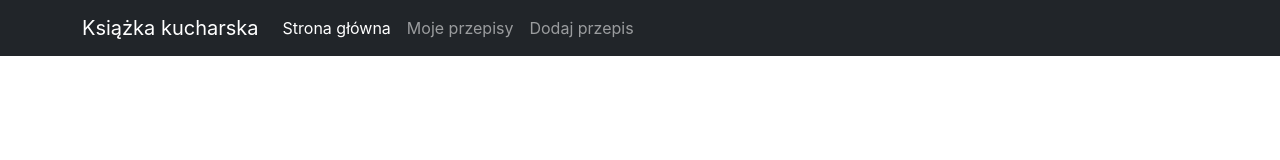
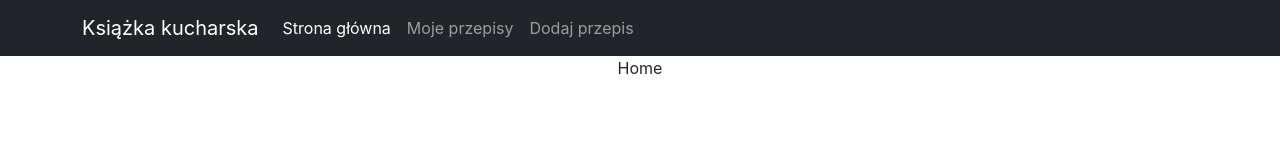
Before and after one commit to MichalSulima1999/spring-cooking-book, a React (Create React App) app in the folder recipe-book-frontend/: page / in a window 1280 px wide. Shown: the top 160 px of the page. Built offline with nearby package versions, Linux system fonts and the light colour scheme.

Commit message:
Added home route

```diff
--- a/recipe-book-frontend/src/components/Pages.jsx
+++ b/recipe-book-frontend/src/components/Pages.jsx
@@ -2,11 +2,13 @@ import React from "react";
 import { Route, Routes, useLocation } from "react-router-dom";
 import AddRecipe from "./recipes/AddRecipe";
 import Recipes from "./recipes/Recipes";
+import Home from "./home/Home";
 
 function Pages() {
   const location = useLocation();
   return (
     <Routes location={location} key={location.pathname}>
+      <Route path="/" element={<Home />} />
       <Route path="/recipes" element={<Recipes />} />
       <Route path="/recipes/add" element={<AddRecipe />} />
     </Routes>
```
